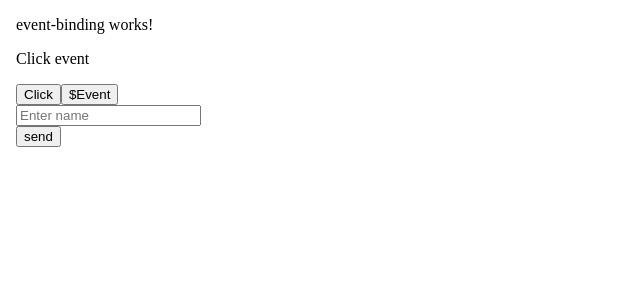
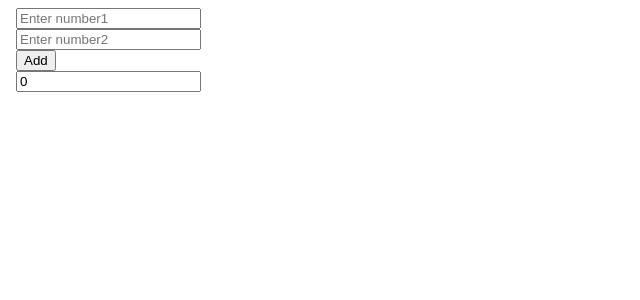
Before and after one commit to shahilmohamed/angular_basics, an Angular app: page / in a window 1280 px wide. Shown: the top 300 px of the page, without its empty margins (0-640 px from the left). Built offline with nearby package versions, Linux system fonts and the light colour scheme.

Commit message:
Calculator page

```diff
--- /dev/null
+++ b/src/app/addition/addition.component.html
@@ -0,0 +1,4 @@
+<input #number1 type="number" placeholder="Enter number1"><br>
+<input #number2 type="number" placeholder="Enter number2"><br>
+<button (click)="addition(number1.value,number2.value)">Add</button><br>
+<input type="number" [value]="c" placeholder="Result">
--- /dev/null
+++ b/src/app/addition/addition.component.ts
@@ -0,0 +1,23 @@
+import { Component, OnInit } from '@angular/core';
+
+@Component({
+  selector: 'app-addition',
+  templateUrl: './addition.component.html',
+  styleUrls: ['./addition.component.css']
+})
+export class AdditionComponent implements OnInit {
+
+  constructor() { }
+  c:number=0;
+
+  addition(a:any,b:any)
+  {
+    let n1:number =+ a;
+    let n2:number =+ b;
+    this.c = n1+n2;
+  }
+
+  ngOnInit(): void {
+  }
+
+}
--- a/src/app/app.component.html
+++ b/src/app/app.component.html
@@ -9,7 +9,8 @@
   <!-- <app-string-interpolation></app-string-interpolation>
   <app-student></app-student>
   <app-property-binding></app-property-binding>
-  <app-class-binding></app-class-binding> -->
-  <app-event-binding></app-event-binding>
+  <app-class-binding></app-class-binding>
+  <app-event-binding></app-event-binding> -->
+  <app-addition></app-addition>
 </body>
 </html>
--- a/src/app/app.module.ts
+++ b/src/app/app.module.ts
@@ -8,6 +8,7 @@ import { EventBindingComponent } from './event-binding/event-binding.component';
 import { PropertyBindingComponent } from './property-binding/property-binding.component';
 import { StringInterpolationComponent } from './string-interpolation/string-interpolation.component';
 import { StudentComponent } from './student/student.component';
+import { AdditionComponent } from './addition/addition.component';
 
 @NgModule({
   declarations: [
@@ -16,7 +17,8 @@ import { StudentComponent } from './student/student.component';
     EventBindingComponent,
     PropertyBindingComponent,
     StringInterpolationComponent,
-    StudentComponent
+    StudentComponent,
+    AdditionComponent
   ],
   imports: [
     BrowserModule,
```
Also changed, not shown: src/app/addition/addition.component.css (added), 1 other file (tests, documents, lock files or other folders).
